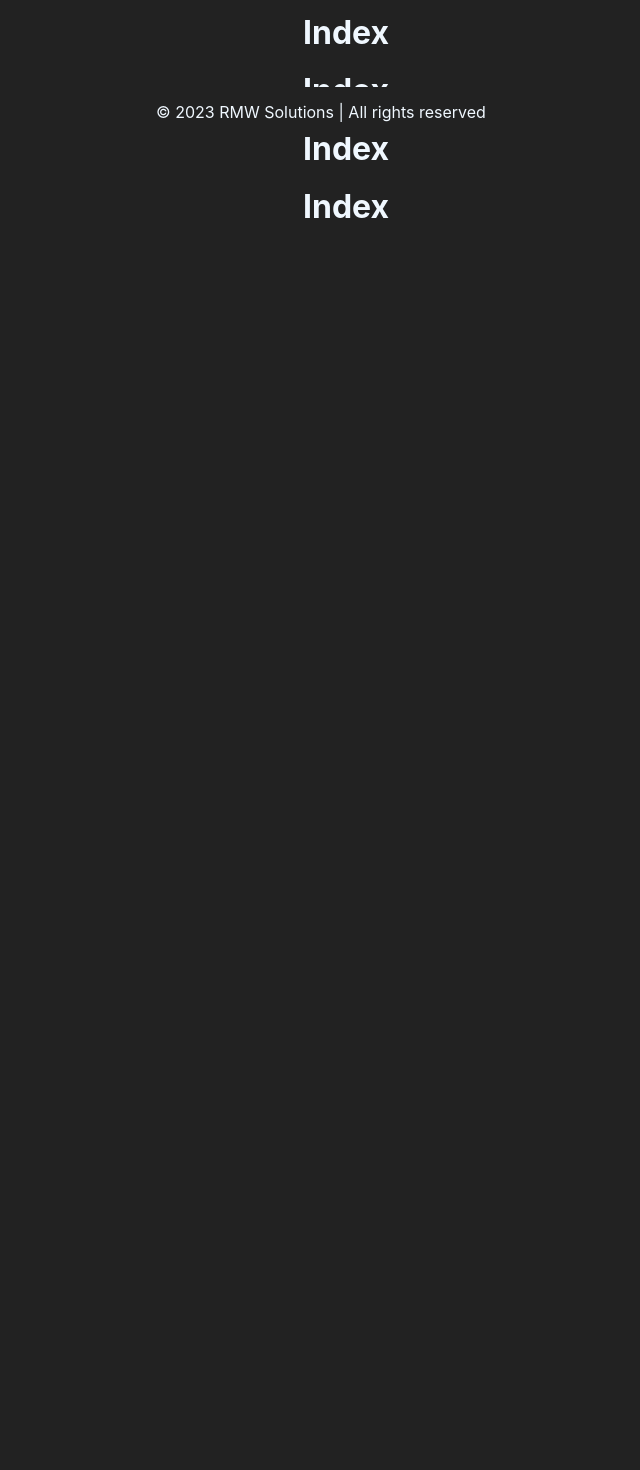
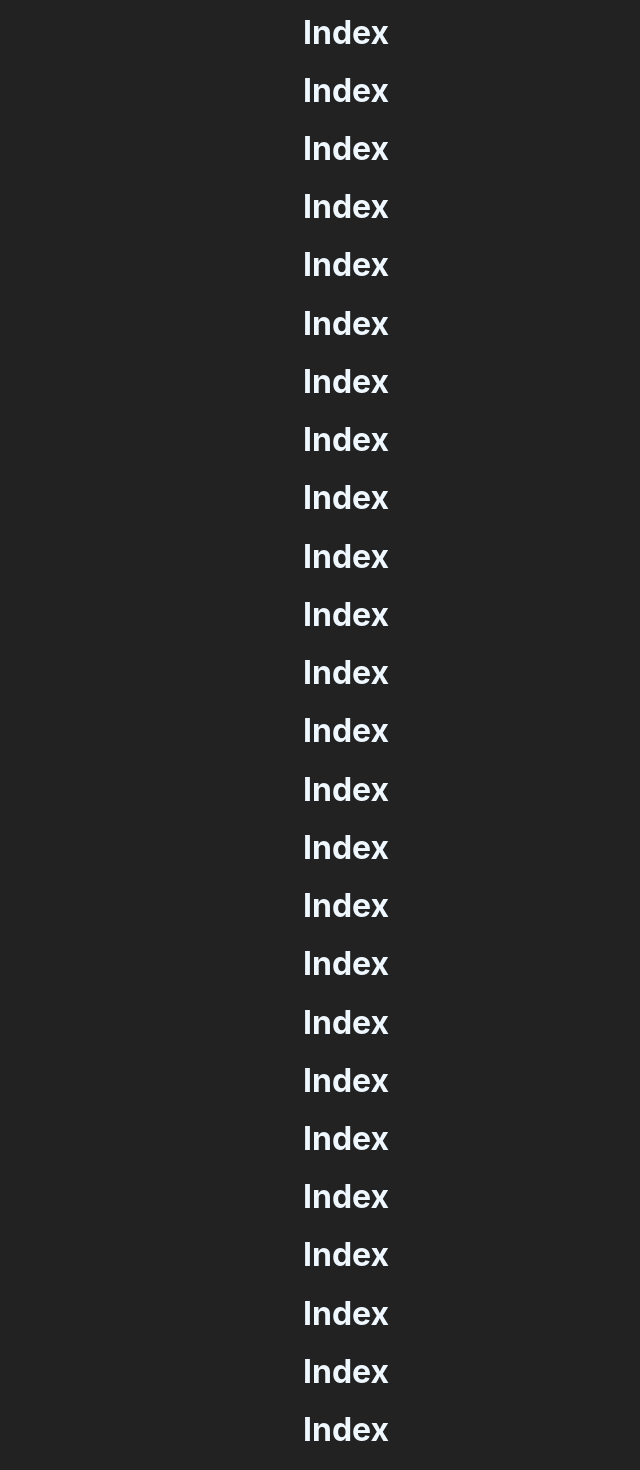
Before and after one commit to Rosivaldo-Lucas/top-eng-software, a React (Create React App) app: page / in a window 1280 px wide. Shown: the part 663-2133 px from the top of the page, without its empty margins (319-959 px from the left). Before the commit the page ends 910 px from the top, so only its background shows below. Built offline with nearby package versions, Linux system fonts and the light colour scheme.

Commit message:
teste produtos render

```diff
--- a/src/App.js
+++ b/src/App.js
@@ -1,5 +1,5 @@
 import './App.css';
-import Footer from './components/Footer';
+
 import Header from './components/Header'
 
 import { Outlet } from "react-router-dom";
@@ -11,7 +11,8 @@ function App() {
 
       <Outlet />
 
-      <Footer />
+
+
     </div>
   );
 }
--- a/src/components/Footer.jsx
+++ b/src/components/Footer.jsx
@@ -4,7 +4,7 @@ function Footer() {
   const currentYear = new Date().getFullYear();
 
   return (
-    <footer className="white tc pa3 fixed bottom-0 left-0 right-0">
+    <footer className="white tc pa3 bottom-0 left-0 right-0">
       <div>&copy; {currentYear} RMW Solutions | All rights reserved</div>
     </footer>
   );
--- a/src/components/Header.jsx
+++ b/src/components/Header.jsx
@@ -12,6 +12,7 @@ function Header() {
             <Link to="/sobre" className="link dim white mr4 mb3">Sobre</Link>
             <Link to="/ajuda" className="link dim white mr4 mb3">Ajuda</Link>
             <Link to="/administrativo" className="link dim white mr4 mb3">Administrativo</Link>
+            <Link to="/nossos-produtos" className="link dim white mr4 mb3">Nossos Produtos</Link>
           </nav>
         </div>
       </div>
--- a/src/routes/CriarConta.jsx
+++ b/src/routes/CriarConta.jsx
@@ -54,7 +54,7 @@ function CriarConta() {
 
 
     // Envia a requisição POST usando Axios
-    axios.post('https://teste-backend-render.onrender.com/produtos', usuario)
+    axios.post('https://teste-backend-render.onrender.com/usuarios', usuario)
       .then(response => {
         console.log(response.data); // Exibe a resposta do backend
         setIsSuccess(true);
@@ -69,7 +69,7 @@ function CriarConta() {
         setIsSuccess(false);
       });
 
-      setSenhaConfirmada(false);
+      //setSenhaConfirmada(false);
 
 
   };
--- a/src/routes/Index.jsx
+++ b/src/routes/Index.jsx
@@ -16,6 +16,27 @@ function Index() {
       <h1>Index</h1>
       <h1>Index</h1>
       <h1>Index</h1>
+      <h1>Index</h1>
+      <h1>Index</h1>
+      <h1>Index</h1>
+      <h1>Index</h1>
+      <h1>Index</h1>
+      <h1>Index</h1>
+      <h1>Index</h1>
+      <h1>Index</h1>
+      <h1>Index</h1>
+      <h1>Index</h1>
+      <h1>Index</h1>
+      <h1>Index</h1>
+      <h1>Index</h1>
+      <h1>Index</h1>
+      <h1>Index</h1>
+      <h1>Index</h1>
+      <h1>Index</h1>
+      <h1>Index</h1>
+      <h1>Index</h1>
+      <h1>Index</h1>
+      <h1>Index</h1>
 	</div>
   );
 }
--- /dev/null
+++ b/src/routes/Produtos.jsx
@@ -0,0 +1,36 @@
+import React, { useEffect, useState } from 'react';
+import axios from 'axios';
+
+function App() {
+  const [produtos, setProdutos] = useState([]);
+
+  useEffect(() => {
+    const fetchProdutos = async () => {
+        try {
+        const response = await axios.get('https://teste-backend-render.onrender.com/produtos');
+        setProdutos(response.data);
+        console.log(response.data)
+
+      } catch (error) {
+        console.error(error);
+      }
+    };
+
+    fetchProdutos();
+  }, []);
+
+  return (
+    <div>
+      <h1>Lista de Produtos</h1>
+      <ul>
+      {produtos.map((produto) => (
+          <li key={produto.id}>
+            {produto.nome} - R${produto.valor}
+          </li>
+        ))}
+      </ul>
+    </div>
+  );
+}
+
+export default App;
--- a/src/routes/css/Conta.css
+++ b/src/routes/css/Conta.css
@@ -103,6 +103,9 @@
     color: rgb(108, 144, 250)
   }
 
+  li{
+    margin-top: 5px;
+  }
 
   .submit {
     border: none;
```
Also changed, not shown: src/index.js (+6 -2 lines).
